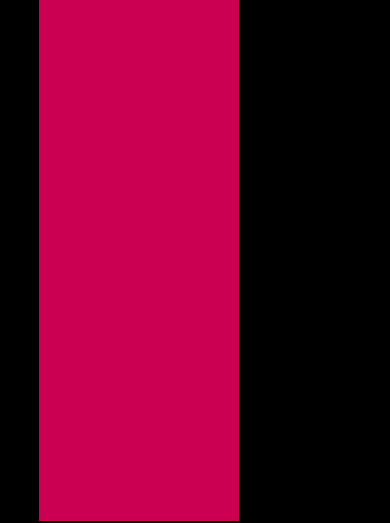
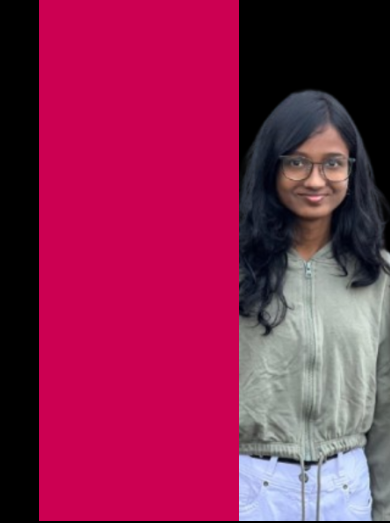
Before and after one commit to Dharshini-200407/my-portfolio, a plain HTML site: page index.html in a window 390 px wide. Shown: the part 323-846 px from the top of the page. Drawn offline with Linux system fonts and the light colour scheme; the site is published under a folder, as on GitHub Pages, so addresses that start at the root find nothing.

Commit message:
Update style.css

```diff
--- a/style.css
+++ b/style.css
@@ -15,7 +15,7 @@ color: #ffffff
 #header{
 width: 100%;
 height: 100vh;
-background-image: url(/images/dbg.png);
+background-image: url(images/dbg.png);
 background-size: cover;
 background-position: center;
 }
@@ -356,7 +356,7 @@ font-size: 14px;
     }
     @media only screen and  (max-width: 600px){
         #header{
-            background-image: url(/images/phone.png);
+            background-image: url(images/phone.png);
 
         }
         .header-text{
```
